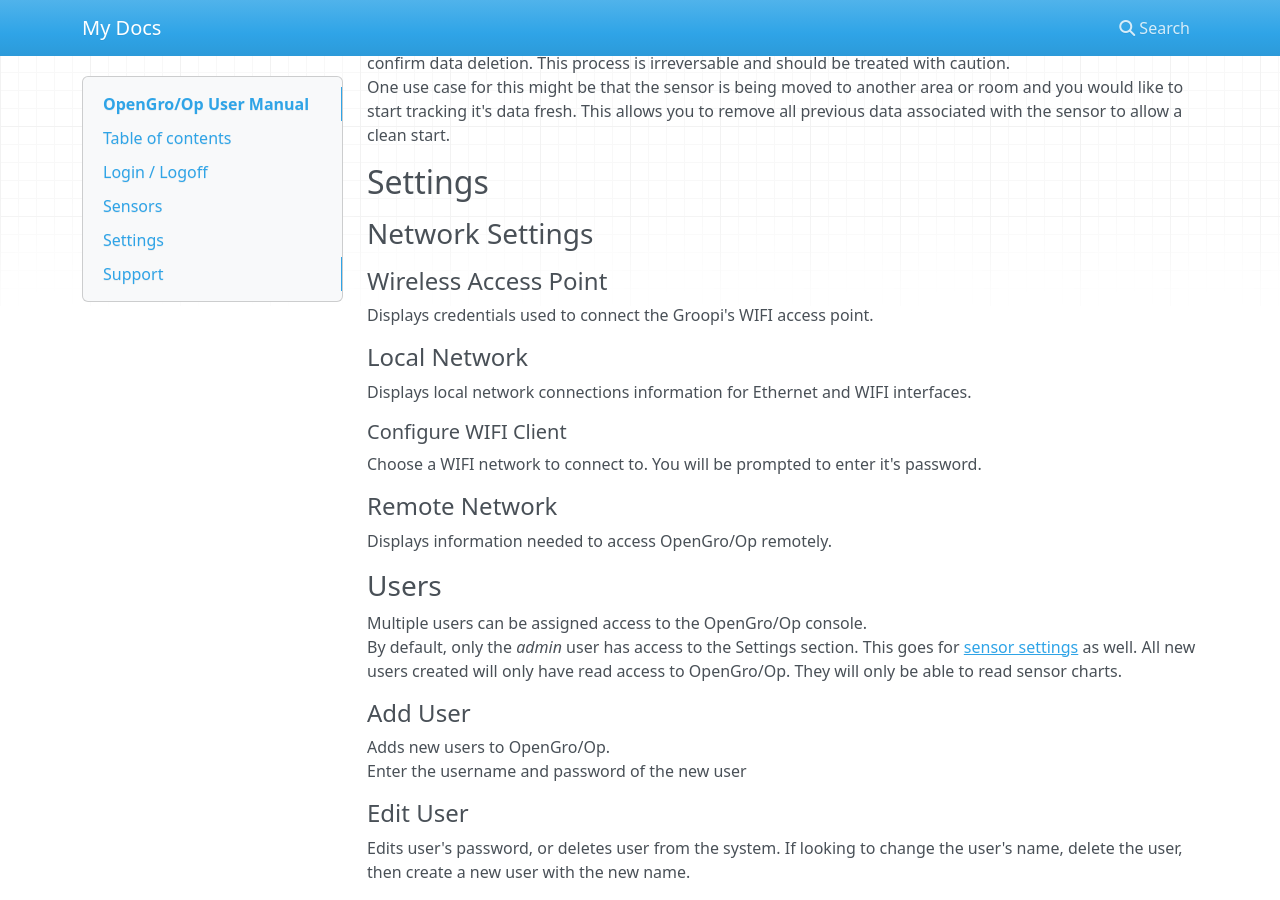
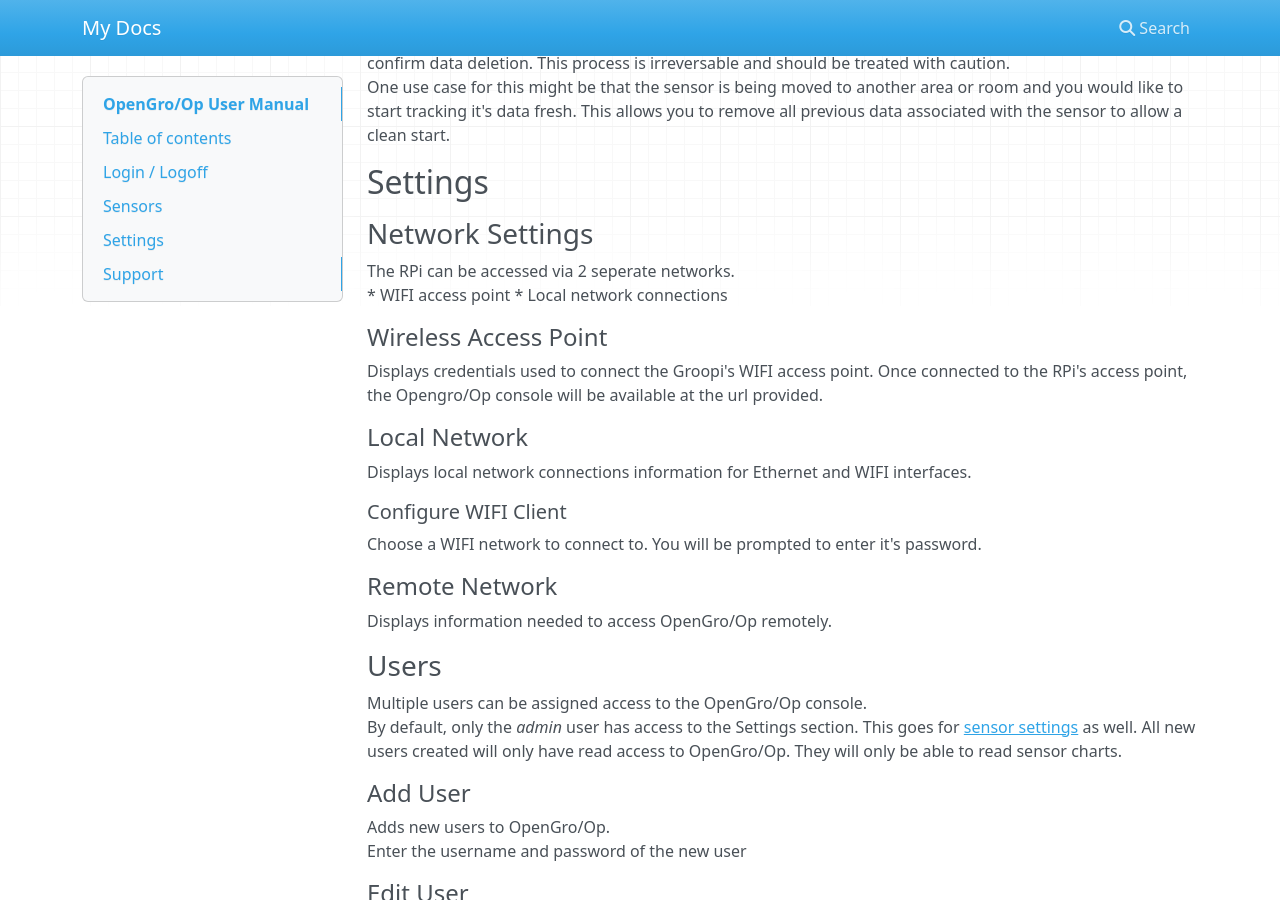
Before and after one commit to OpenGroop/groopi-docs, an MkDocs documentation site: the page built from docs/index.md, in a window 1280 px wide and 900 px high, scrolled down 2156 px. Built offline with MkDocs 1.6.1, drawn with Linux system fonts in a browser that asks for light colours; nearby versions of some CDN libraries.

Commit message:
File edits

```diff
--- a/docs/index.md
+++ b/docs/index.md
@@ -84,10 +84,14 @@ One use case for this might be that the sensor is being moved to another area or
 
 <a name="network_settings"></a>
 ### Network Settings
+The RPi can be accessed via 2 seperate networks.
+* WIFI access point
+* Local network connections
 
 <a name="network_ap"></a>
 #### Wireless Access Point
 Displays credentials used to connect the Groopi's WIFI access point.
+Once connected to the RPi's access point, the Opengro/Op console will be available at the url provided.
 
 <a name="network_local"></a>
 #### Local Network
```
